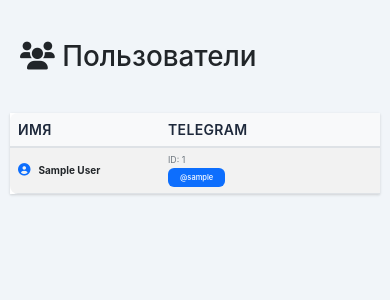
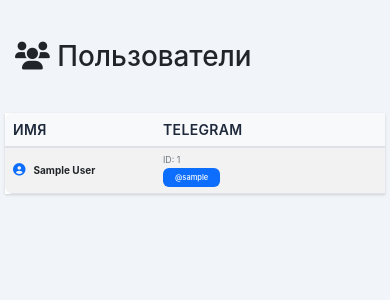
Before and after one commit to ntolkachev-gh/ai-community-bot, a Flask app: page /users in a window 390 px wide. Shown: the part 56-356 px from the top of the page. Run offline with Flask 3, Linux system fonts and the light colour scheme; tables that the repository leaves empty hold one stand-in row (values such as "Sample post").

Commit message:
feat: Обновлены отступы для контейнера на мобильных устройствах
- Изменены отступы для класса .container-fluid.p-0 на 8px и 5px для улучшения адаптивности интерфейса на экранах меньшего размера
- Оптимизированы медиа-запросы для лучшего отображения таблицы пользователей

```diff
--- a/templates/users.html
+++ b/templates/users.html
@@ -160,8 +160,9 @@
                             }
 
                             @media (max-width: 768px) {
-                                .container-fluid {
-                                    padding: 0;
+                                .container-fluid.p-0 {
+                                    padding-left: 8px !important;
+                                    padding-right: 8px !important;
                                 }
                                 .users-table {
                                     min-width: 800px;
@@ -178,8 +179,9 @@
                             }
 
                             @media (max-width: 576px) {
-                                .container-fluid {
-                                    padding: 0;
+                                .container-fluid.p-0 {
+                                    padding-left: 5px !important;
+                                    padding-right: 5px !important;
                                 }
                                 .users-table {
                                     min-width: 700px;
```
